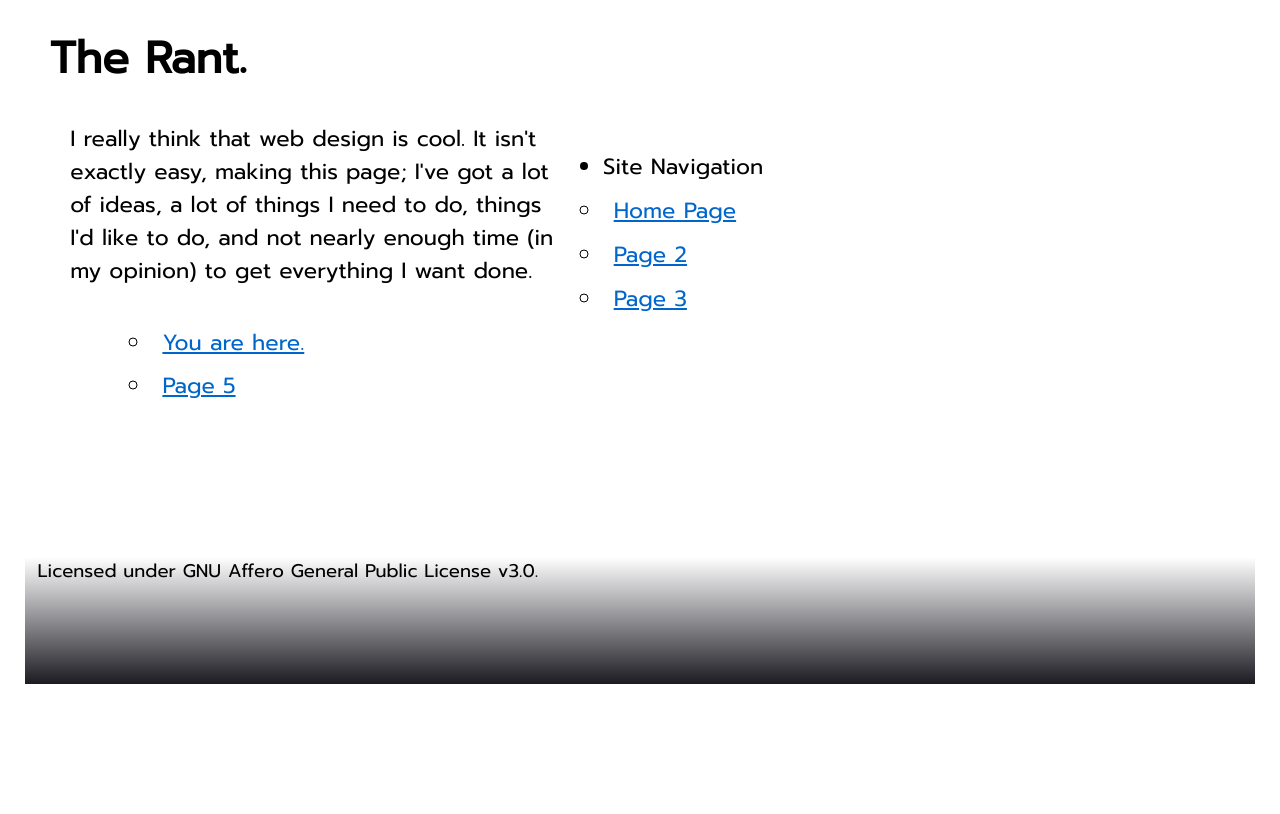
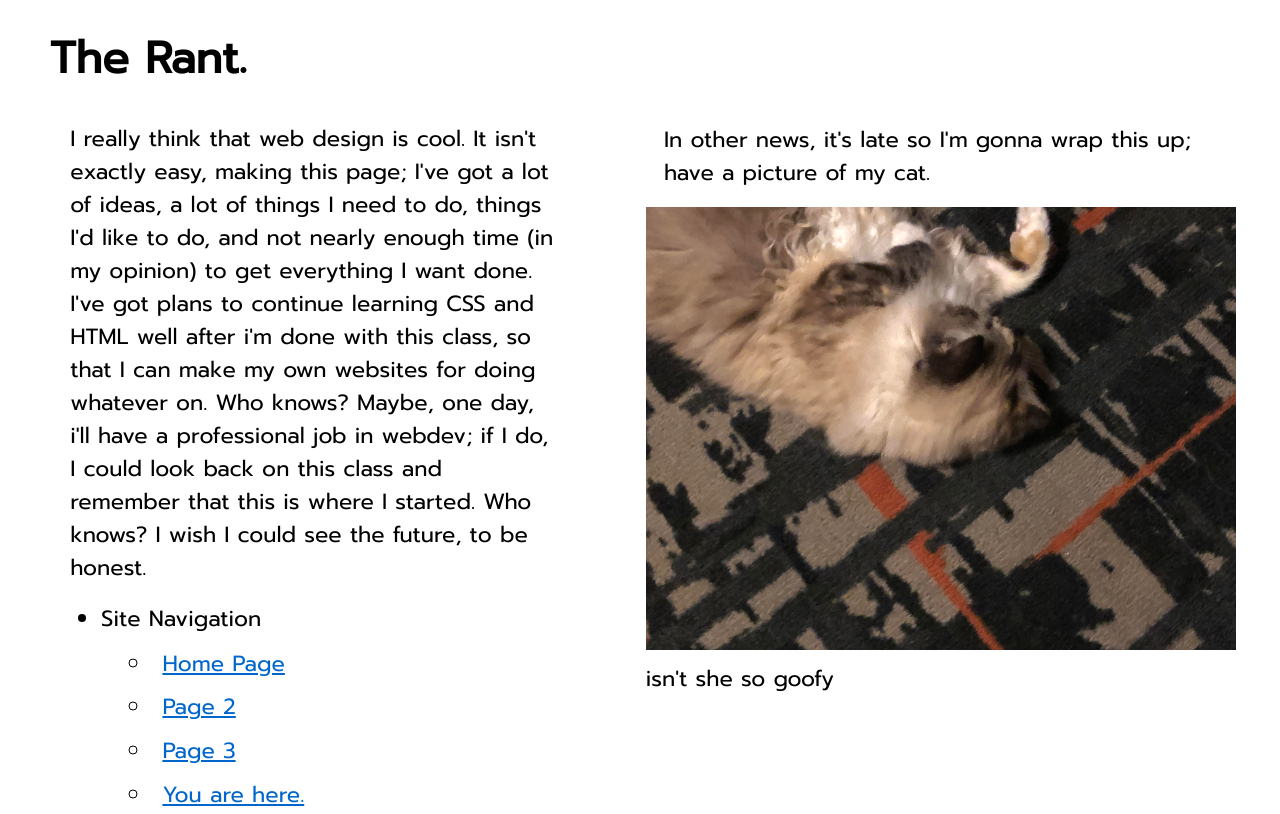
Before and after one commit to Ggboi1103/ggboi1103.github.io, a plain HTML site: page Final- Page 4.html in a window 1280 px wide. Shown: the top 814 px of the page. Drawn offline with Linux system fonts and the light colour scheme.

Commit message:
cat added to page 4

```diff
--- a/Final- Page 4.html
+++ b/Final- Page 4.html
@@ -17,11 +17,22 @@
 		<h1>The Rant.</h1>
 	</header>
 	<div class="a">
-	<article>
-		<p>
-			I really think that web design is cool. It isn't exactly easy, making this page; I've got a lot of ideas, a lot of things I need to do, things I'd like to do, and not nearly enough time (in my opinion) to get everything I want done.
-		</p>
-	</article>
+		<article>
+			<p>
+				I really think that web design is cool. It isn't exactly easy, making this page; I've got a lot of ideas, a lot of things I need to do, things I'd like to do, and not nearly enough time (in my opinion) to get everything I want done. I've got plans to continue learning CSS and HTML well after i'm done with this class, so that I can make my own websites for doing whatever on. Who knows? Maybe, one day, i'll have a professional job in webdev; if I do, I could look back on this class and remember that this is where I started. Who knows? I wish I could see the future, to be honest.
+			</p>
+		</article>
+	</div>
+	<div class="b">
+		<article>
+			<p>
+				In other news, it's late so I'm gonna wrap this up; have a picture of my cat.
+				<figure>
+				<img  src="img/mycat.jpg" alt="">
+				<figcaption>isn't she so goofy</figcaption>
+				</figure>
+			</p>
+		</article>
 	</div>
 	<br />
 	<nav>
--- a/style.css
+++ b/style.css
@@ -106,12 +106,15 @@ div.e {
 	width: 20%;
 	float: left;
 }
-article.news {
+div.b img{
+	width: 100%;
+}
+div.news article {
 	width: 20%;
 	float: left;
 	border: 2px solid black;
 }
-img.news{
+div.news img{
 	width: 98%;
 }
 body.news {
```
Also changed, not shown: img/mycat.jpg (added).
